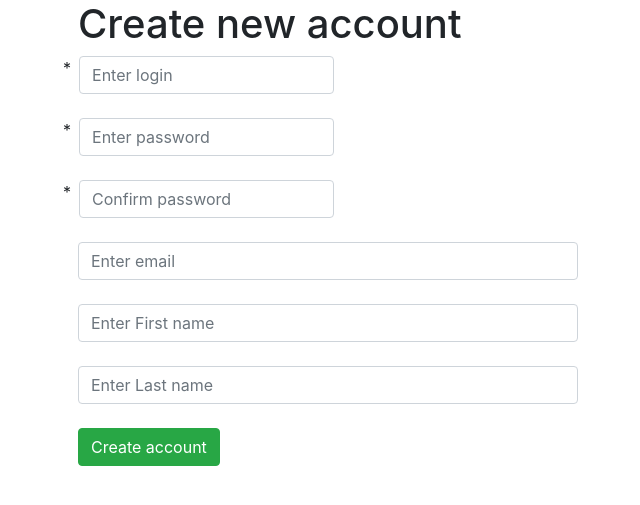
After one commit to GDIT-IP/Car_rental, a PHP site: page /singup.php in a window 1280 px wide. The commit adds this page. Shown: the top 505 px of the page, without its empty margins (7-647 px from the left). Run offline with PHP 8.4, Linux system fonts and the light colour scheme.

Commit message:
Add registration form

```diff
--- a/components/header.php
+++ b/components/header.php
@@ -7,8 +7,8 @@
     <?php
         if (!isset($_COOKIE['user'])):
     ?>
-        <a class="mx-1 btn btn-outline-primary" href="#">Sign In</a>
-        <a class="mx-1 btn btn-outline-primary" href="#">Sign Up</a>
+        <a class="mx-1 btn btn-outline-primary" href="login.php">Sign In</a>
+        <a class="mx-1 btn btn-outline-primary" href="singup.php">Sign Up</a>
     <?php else: ?>
         <a class="btn btn-outline-primary" href="">Log Out</a>
     <?php endif; ?>
--- /dev/null
+++ b/css/registration.css
@@ -0,0 +1,3 @@
+form {
+    width: 500px;
+}
--- /dev/null
+++ b/js/validations/singup.js
@@ -0,0 +1,51 @@
+let map = new Map();
+map.set("email", /^\w+([\.-]?\w+)*@\w+([\.-]?\w+)*(\.\w{2,3})+$/);
+map.set("text", /^[^\W\d]+$/);
+
+function checkLogin(){
+    const loginInput = document.getElementById("login");
+    const loginWarning = document.getElementById("loginWarning");
+    let login = loginInput.value.trim();
+
+    let xhttp = new XMLHttpRequest();
+    xhttp.onreadystatechange = function() {
+        if (this.readyState == 4 && this.status == 200) {
+            loginWarning.innerText = xhttp.responseText;
+            if(loginWarning.innerText){
+                loginInput.classList.add("border-danger");
+            } else {
+                loginInput.classList.remove("border-danger");
+            }
+        }
+    };
+    xhttp.open("GET", 'checkLogin.php?l=' + login, true);
+    xhttp.send();
+}
+
+function checkPasswordLength(){
+    const minimalLength = 6;
+    const passWarning = document.getElementById("passWarning");
+    const passInput = document.getElementById("password");
+    if (passInput.value.length < minimalLength) {
+        passInput.classList.add("border-danger");
+        passWarning.innerText = "Password must contain at least " + minimalLength + " symbols."
+    } else {
+        passInput.classList.remove("border-danger");
+        passWarning.innerText = "";
+    }
+}
+
+function validateValue(element){
+    const meaningfulContent = element.value.trim();
+    if(!meaningfulContent){
+        element.classList.remove("border-danger");
+        return false;
+    }
+    textRegex = map.get(element.type);
+    if (!textRegex.test(meaningfulContent)) {
+        element.classList.add("border-danger");
+        return false;
+    }
+    element.classList.remove("border-danger");
+    return meaningfulContent;
+}
--- /dev/null
+++ b/singup.php
@@ -0,0 +1,52 @@
+<!doctype html>
+<html lang="en">
+<head>
+    <meta charset="UTF-8">
+    <meta name="viewport"
+          content="width=device-width, user-scalable=no, initial-scale=1.0, maximum-scale=1.0, minimum-scale=1.0">
+    <meta http-equiv="X-UA-Compatible" content="ie=edge">
+    <!-- Bootstrap -->
+    <link href="https://stackpath.bootstrapcdn.com/bootstrap/4.4.1/css/bootstrap.min.css" rel="stylesheet"
+          integrity="sha384-Vkoo8x4CGsO3+Hhxv8T/Q5PaXtkKtu6ug5TOeNV6gBiFeWPGFN9MuhOf23Q9Ifjh" crossorigin="anonymous">
+    <title>Car rental</title>
+    <!-- Custom styles -->
+    <link href="css/registration.css" rel="stylesheet">
+    <title>Document</title>
+</head>
+<body>
+<div class="container mt-6">
+    <h1>Create new account</h1>
+    <form action="check_reg.php" method="POST">
+        <div class="row">
+            <span class="mr-2">*</span>
+            <input type="text" class="col form-control" name="login" id="login" placeholder="Enter login"
+                   onfocusout="checkLogin()">
+            <label class="col" id="loginWarning" required=""></label>
+        </div>
+        <br>
+        <div class="row">
+            <span class="mr-2">*</span>
+            <input type="password" class="col form-control" name="password" id="password" placeholder="Enter password"
+                   onfocusout="checkPasswordLength()" required="">
+            <label class="col" id="passWarning"></label>
+        </div>
+        <br>
+        <div class="row">
+            <span class="mr-2">*</span>
+            <input type="password" class="col form-control" name="confirm-password" id="confirm-password"
+                   placeholder="Confirm password">
+            <label class="col" id="confirmPassWarning"></label>
+        </div>
+        <br>
+        <input type="email" class="form-control" name="email" id="email" placeholder="Enter email"
+               oninput="validateValue(this)"><br>
+        <input type="text" class="form-control" name="first-name" id="first-name" placeholder="Enter First name"
+               oninput="validateValue(this)"><br>
+        <input type="text" class="form-control" name="last-name" id="last-name" placeholder="Enter Last name"
+               oninput="validateValue(this)"><br>
+        <button type="submit" class="btn btn-success">Create account</button>
+    </form>
+</div>
+</body>
+<script src="js/validations/singup.js"></script>
+</html>
```
